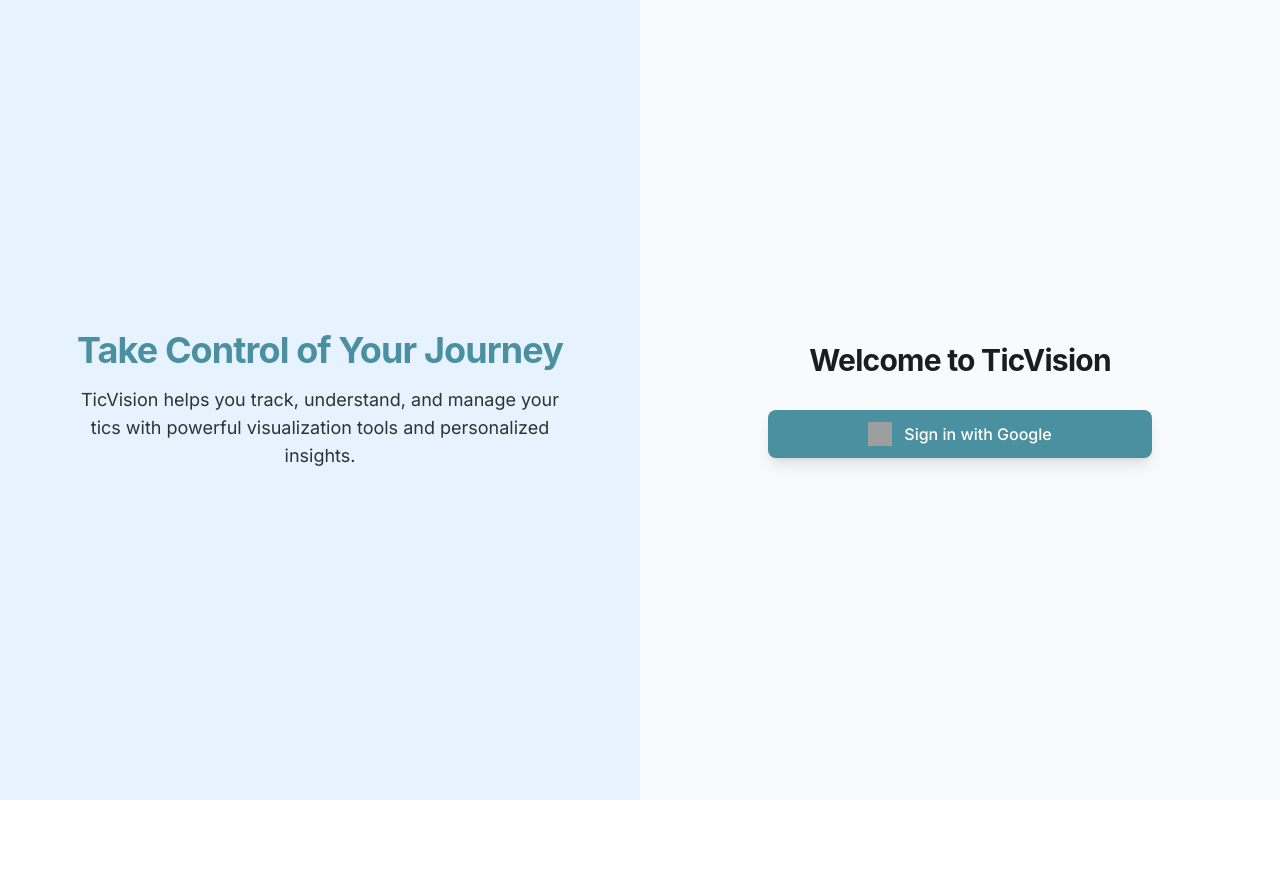
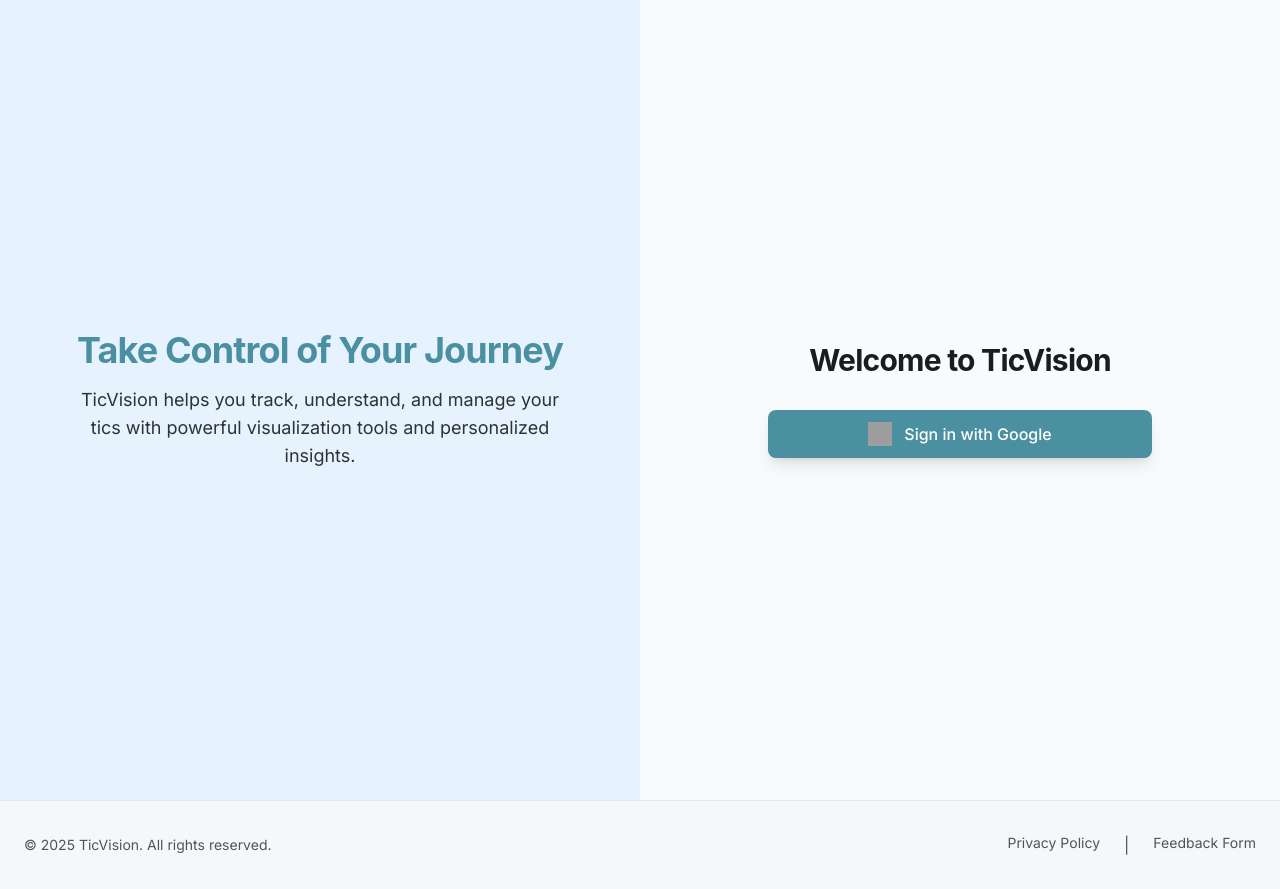
Before and after one commit to AJ112103/TicVision, a React (Vite) app in the folder client/: page /login in a window 1280 px wide. Before the commit the page ends 800 px from the top, so only its background shows below. Built offline with nearby package versions, Linux system fonts and the light colour scheme; no server answers; grey boxes are pictures that could not be loaded.

Commit message:
footer feedback form

```diff
--- a/client/src/App.tsx
+++ b/client/src/App.tsx
@@ -4,6 +4,8 @@ import { AnimatePresence } from "framer-motion";
 import { useState, useEffect } from "react";
 import { onAuthStateChanged } from "firebase/auth";
 import { auth } from "./firebase";
+
+// Import all page components
 import Index from "./index";
 import Login from "./login";
 import Dashboard from "./dashboard";
@@ -15,13 +17,17 @@ import TicTable from "./ticTable";
 import LearnMore from "./learnmore";
 import Suggestions from "./suggestions";
 
+// Import the Footer component
+import Footer from "./footer";
+
 const queryClient = new QueryClient();
 
+// Layout for authenticated pages
 const AuthenticatedLayout = ({ children }: { children: React.ReactNode }) => {
   return (
     <>
       <Navbar />
-      <div className="p-4">{children}</div> {/* Added padding for better layout */}
+      <div className="p-4">{children}</div>
     </>
   );
 };
@@ -44,7 +50,7 @@ const App = () => {
       <div className="flex items-center justify-center h-screen">
         <div className="text-xl">Loading...</div>
       </div>
-    ); // Optional: Add a loading indicator while auth is being checked
+    );
   }
 
   return (
@@ -52,18 +58,19 @@ const App = () => {
       <AnimatePresence mode="wait">
         <BrowserRouter>
           <Routes>
+            {/* Public routes */}
             <Route path="/" element={<Index />} />
             <Route
               path="/login"
               element={isAuthenticated ? <Navigate to="/dashboard" /> : <Login />}
             />
+            <Route path="/register" element={<Login />} />
             <Route
               path="/learn-more"
-              element={
-                <LearnMore/>
-              }
+              element={<LearnMore />}
             />
-            <Route path="/register" element={<Login />} />
+
+            {/* Authenticated routes */}
             <Route
               path="/dashboard"
               element={
@@ -112,7 +119,6 @@ const App = () => {
                 )
               }
             />
-            {/* New /table Route */}
             <Route
               path="/table"
               element={
@@ -137,9 +143,13 @@ const App = () => {
                 )
               }
             />
-            {/* Optional: Catch-all route for undefined paths */}
+
+            {/* Catch-all route */}
             <Route path="*" element={<Navigate to="/" />} />
           </Routes>
+
+          {/* Footer shown on all pages */}
+          <Footer />
         </BrowserRouter>
       </AnimatePresence>
     </QueryClientProvider>
--- /dev/null
+++ b/client/src/footer.tsx
@@ -0,0 +1,32 @@
+function Footer() {
+    return (
+      <footer className="border-t border-secondary bg-secondary-light mt-12 sm:mt-0">
+        <div className="container mx-auto px-4 sm:px-6 py-6 sm:py-8">
+
+          <div className="flex flex-col gap-2 sm:flex-row sm:items-center sm:justify-between text-center sm:text-left">
+            <p className="text-xs sm:text-sm text-text-secondary">
+              © {new Date().getFullYear()} TicVision. All rights reserved.
+            </p>
+
+            <div className="flex gap-4 justify-center sm:justify-end sm:gap-6">
+              <a
+                href="https://www.termsfeed.com/live/7b535df7-4adb-424e-9592-321ef0e23384"
+                className="text-xs sm:text-sm text-text-secondary hover:text-primary"
+              >
+                Privacy Policy
+              </a>
+              <span className="text-text-secondary">|</span>
+              <a
+                href="https://vgiezs4h7sp.typeform.com/to/PBeAe1Yq"
+                className="text-xs sm:text-sm text-text-secondary hover:text-primary"
+              >
+                Feedback Form
+              </a>
+            </div>
+          </div>
+        </div>
+      </footer>
+    );
+  }
+
+  export default Footer;
--- a/client/src/index.tsx
+++ b/client/src/index.tsx
@@ -121,20 +121,6 @@ const Index: React.FC = () => {
         </section>
       </main>
 
-      <footer className="border-t border-secondary bg-secondary-light mt-12 sm:mt-0">
-        <div className="container mx-auto px-4 sm:px-6 py-6 sm:py-8">
-          <div className="flex flex-col sm:flex-row items-center justify-between gap-4 text-center sm:text-left">
-            <p className="text-xs sm:text-sm text-text-secondary">
-              © {new Date().getFullYear()} TicVision. All rights reserved.
-            </p>
-            <div className="flex gap-4 sm:gap-6">
-              <a href="https://www.termsfeed.com/live/7b535df7-4adb-424e-9592-321ef0e23384" className="text-xs sm:text-sm text-text-secondary hover:text-primary">
-                Privacy Policy
-              </a>
-            </div>
-          </div>
-        </div>
-      </footer>
     </div>
   );
 };
--- a/client/src/learnmore.tsx
+++ b/client/src/learnmore.tsx
@@ -201,20 +201,6 @@ const LearnMore: React.FC = () => {
         </section>
       </main>
 
-      <footer className="border-t border-secondary bg-secondary-light mt-12 sm:mt-0">
-        <div className="container mx-auto px-4 sm:px-6 py-6 sm:py-8">
-          <div className="flex flex-col sm:flex-row items-center justify-between gap-4 text-center sm:text-left">
-            <p className="text-xs sm:text-sm text-text-secondary">
-              © {new Date().getFullYear()} TicVision. All rights reserved.
-            </p>
-            <div className="flex gap-4 sm:gap-6">
-              <a href="https://www.termsfeed.com/live/7b535df7-4adb-424e-9592-321ef0e23384" className="text-xs sm:text-sm text-text-secondary hover:text-primary">
-                Privacy Policy
-              </a>
-            </div>
-          </div>
-        </div>
-      </footer>
     </div>
   );
 };
```
